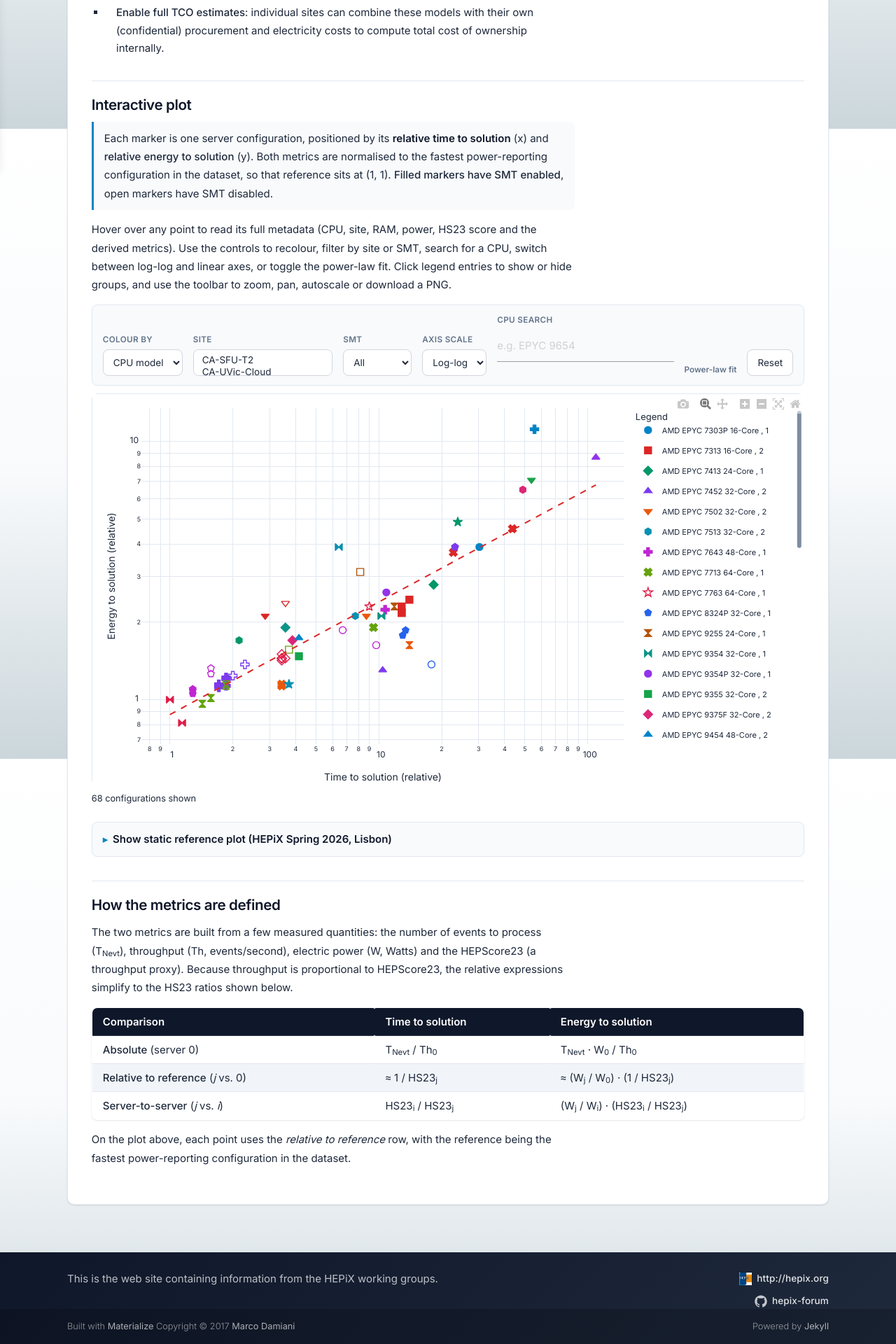
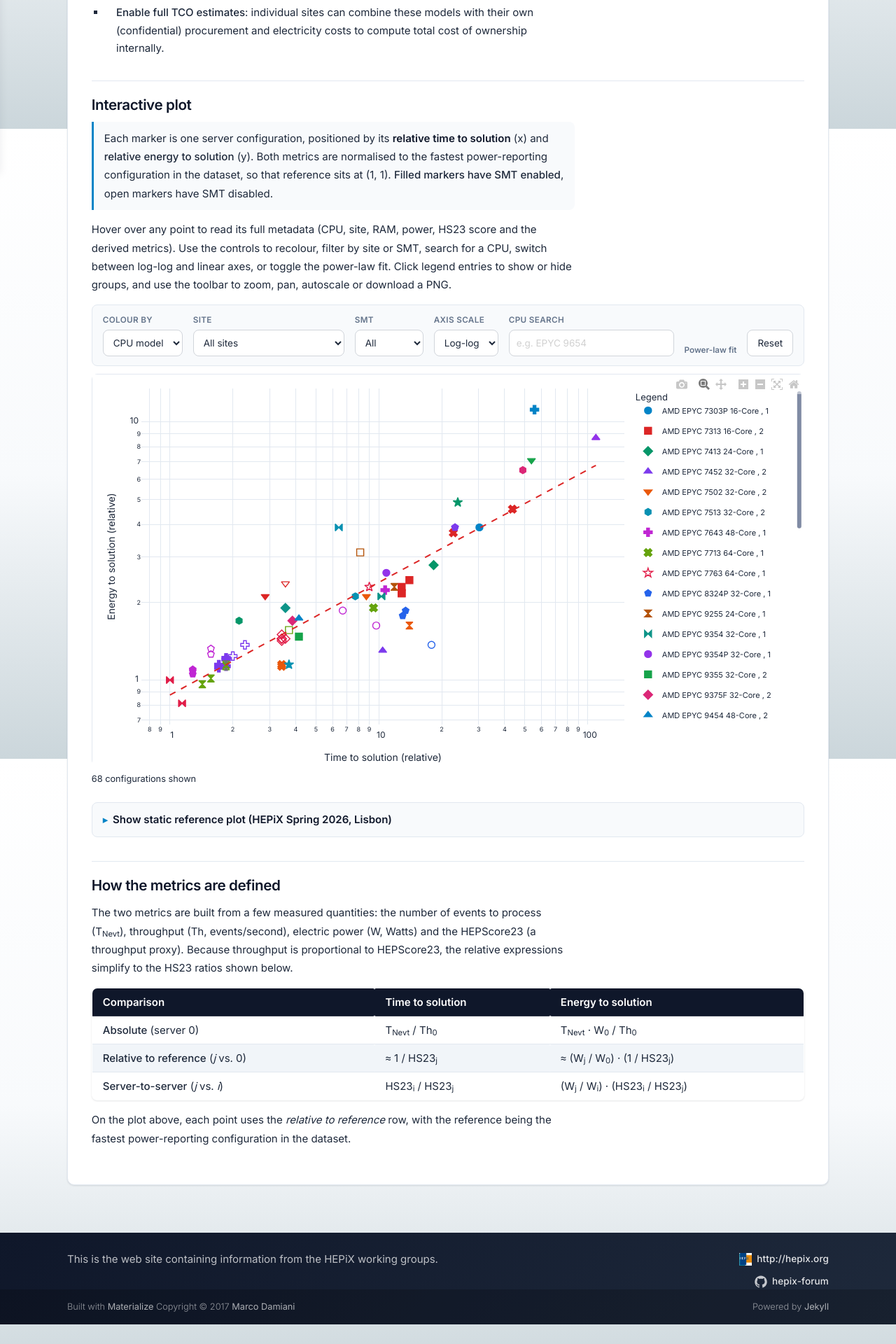
Before and after one commit to HEPiX-Forum/hepix-forum.github.io, a Jekyll site: the page built from _benchmarking/time_energy_to_solution.md, in a window 1280 px wide. Shown: the part 716-2636 px from the top of the page at 70% size. Built offline with Jekyll 4.4.1, drawn with Linux system fonts in a browser that asks for light colours; after the commit the page ends 2608 px from its top, so only the background shows below that.

Commit message:
Fixes for style and mozilla compatibility

```diff
--- a/_includes/time-energy-plot.html
+++ b/_includes/time-energy-plot.html
@@ -2,7 +2,7 @@
   <div class="tes-controls" role="group" aria-label="Plot controls">
     <label class="tes-control">
       <span class="tes-control__label">Colour by</span>
-      <select id="tes-colorby" class="tes-select">
+      <select id="tes-colorby" class="tes-select browser-default">
         <option value="model">CPU model</option>
         <option value="site">Site</option>
         <option value="vendor">Vendor</option>
@@ -12,12 +12,12 @@
 
     <label class="tes-control">
       <span class="tes-control__label">Site</span>
-      <select id="tes-site" class="tes-select" multiple size="1" aria-label="Filter by site"></select>
+      <select id="tes-site" class="tes-select browser-default" aria-label="Filter by site"></select>
     </label>
 
     <label class="tes-control">
       <span class="tes-control__label">SMT</span>
-      <select id="tes-smt" class="tes-select">
+      <select id="tes-smt" class="tes-select browser-default">
         <option value="all">All</option>
         <option value="on">Enabled</option>
         <option value="off">Disabled</option>
@@ -26,7 +26,7 @@
 
     <label class="tes-control">
       <span class="tes-control__label">Axis scale</span>
-      <select id="tes-scale" class="tes-select">
+      <select id="tes-scale" class="tes-select browser-default">
         <option value="log">Log-log</option>
         <option value="linear">Linear</option>
       </select>
@@ -34,7 +34,7 @@
 
     <label class="tes-control tes-control--search">
       <span class="tes-control__label">CPU search</span>
-      <input id="tes-search" class="tes-input" type="search" placeholder="e.g. EPYC 9654" />
+      <input id="tes-search" class="tes-input browser-default" type="search" placeholder="e.g. EPYC 9654" />
     </label>
 
     <label class="tes-control tes-control--checkbox">
--- a/_sass/time-energy-plot.scss
+++ b/_sass/time-energy-plot.scss
@@ -54,28 +54,41 @@
   }
 }
 
+// Reset any Materialize form styling so both inputs and selects render as
+// identical, consistently-sized controls across Chrome and Firefox.
 .tes-select,
 .tes-input {
+  box-sizing: border-box;
+  display: block;
+  width: auto;
   height: 38px;
+  margin: 0;
   padding: 6px 10px;
   border: 1px solid #d1d5db;
   border-radius: $hepix-radius-sm;
   background: #ffffff;
   font-size: 0.9rem;
+  line-height: 1.4;
   color: $hepix-text;
-  display: block;
+  box-shadow: none;
 }
 
-.tes-select[multiple] {
-  height: auto;
-  min-height: 38px;
-  max-height: 110px;
+// High-specificity override: Materialize's normalize sets
+// `input[type="search"] { box-sizing: content-box; -webkit-appearance: textfield; }`
+// which would otherwise add padding/border on top of our fixed height (making
+// the field taller than the other controls) and restore the native look.
+input.tes-input {
+  box-sizing: border-box;
+  width: 100%;
+  height: 38px;
+  -webkit-appearance: none;
+  appearance: none;
 }
 
 .tes-select:focus,
 .tes-input:focus {
   outline: none;
-  border-color: $hepix-accent;
+  border: 1px solid $hepix-accent;
   box-shadow: 0 0 0 2px rgba($hepix-accent, 0.18);
 }
 
@@ -173,6 +186,10 @@ details.tes-reference {
     width: 100%;
   }
 
+  .tes-select {
+    width: 100%;
+  }
+
   .tes-plot__canvas {
     // Taller on mobile: the legend sits below the plot, so the square
     // plotting area needs extra vertical room to stay readable.
--- a/js/time-energy-plot.js
+++ b/js/time-energy-plot.js
@@ -119,6 +119,10 @@
     .map(function (r) { return r.site; })
     .filter(function (v, i, a) { return v && a.indexOf(v) === i; })
     .sort();
+  var allSitesOpt = document.createElement('option');
+  allSitesOpt.value = '';
+  allSitesOpt.textContent = 'All sites';
+  controls.site.appendChild(allSitesOpt);
   sites.forEach(function (s) {
     var opt = document.createElement('option');
     opt.value = s;
@@ -134,16 +138,16 @@
   };
 
   var fmt = function (v) {
-    return v === null || v === undefined || v === '' ? '&ndash;' : esc(v);
+    return v === null || v === undefined || v === '' ? '\u2013' : esc(v);
   };
 
   var hoverFor = function (r) {
-    var power = r.powerMean === null ? '&ndash;' :
-      esc(r.powerMean) + (r.powerStd !== null ? ' &plusmn; ' + esc(r.powerStd) : '') + ' W';
+    var power = r.powerMean === null ? '\u2013' :
+      esc(r.powerMean) + (r.powerStd !== null ? ' \u00b1 ' + esc(r.powerStd) : '') + ' W';
     return [
       '<b>' + esc(r.cpu) + '</b>',
       'Site: ' + fmt(r.site) + '   |   SMT: ' + (r.smtOn ? 'enabled' : 'disabled'),
-      'Layout: ' + fmt(r.sockets) + ' socket(s) &times; ' + fmt(r.coresPerSocket) +
+      'Layout: ' + fmt(r.sockets) + ' socket(s) \u00d7 ' + fmt(r.coresPerSocket) +
         ' cores, ' + fmt(r.threadsPerCore) + ' thr/core (' + fmt(r.ncores) + ' cores)',
       'RAM: ' + fmt(r.ram) + '   |   Power policy: ' + fmt(r.powerPolicy),
       'HS23 score: ' + fmt(r.score) + '   |   Power: ' + power,
@@ -151,19 +155,17 @@
       'Rel. time to solution: ' + fmt(r.x),
       'Rel. energy to solution: ' + fmt(r.y),
       'Measurements: ' + fmt(r.meas),
-      'Measured: ' + fmt(r.firstDate) + ' &rarr; ' + fmt(r.lastDate)
+      'Measured: ' + fmt(r.firstDate) + ' \u2192 ' + fmt(r.lastDate)
     ].join('<br>') + '<extra></extra>';
   };
 
   var currentFilter = function () {
-    var selectedSites = Array.prototype.slice
-      .call(controls.site.selectedOptions)
-      .map(function (o) { return o.value; });
+    var selectedSite = controls.site.value;
     var smtMode = controls.smt.value;
     var query = (controls.search.value || '').trim().toLowerCase();
 
     return rows.filter(function (r) {
-      if (selectedSites.length && selectedSites.indexOf(r.site) === -1) return false;
+      if (selectedSite && r.site !== selectedSite) return false;
       if (smtMode === 'on' && !r.smtOn) return false;
       if (smtMode === 'off' && r.smtOn) return false;
       if (query && r.cpu.toLowerCase().indexOf(query) === -1) return false;
@@ -290,7 +292,12 @@
         ? { l: 52, r: 12, t: 10, b: 48 }
         : { l: 70, r: 20, t: 20, b: 60 },
       hovermode: 'closest',
-      hoverlabel: { align: 'left', bgcolor: '#ffffff', bordercolor: '#e2e8f0' },
+      hoverlabel: {
+        align: 'left',
+        bgcolor: '#ffffff',
+        bordercolor: '#e2e8f0',
+        font: { color: '#1e293b', size: 12, family: 'Inter, sans-serif' }
+      },
       xaxis: {
         title: { text: 'Time to solution (relative)', font: axisTitleFont },
         type: scale === 'log' ? 'log' : 'linear',
@@ -345,7 +352,7 @@
   controls.search.addEventListener('input', render);
   controls.reset.addEventListener('click', function () {
     controls.colorby.value = 'model';
-    Array.prototype.forEach.call(controls.site.options, function (o) { o.selected = false; });
+    controls.site.value = '';
     controls.smt.value = 'all';
     controls.scale.value = 'log';
     controls.search.value = '';
```
